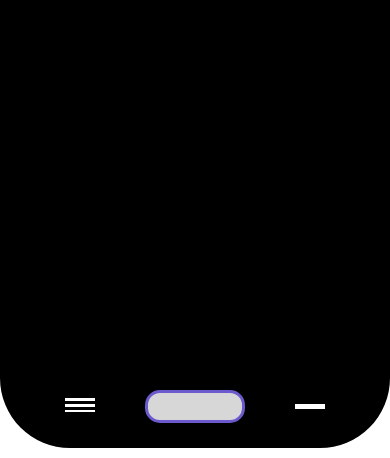
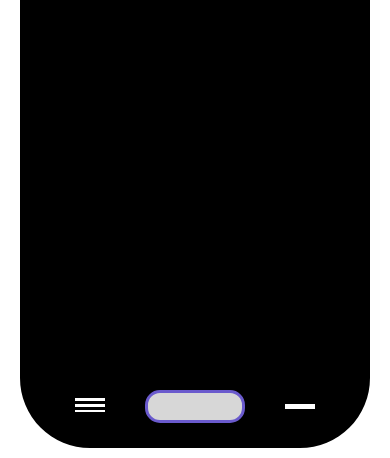
Before and after one commit to Abdulloh-Mamanazirov/Smartphone, a plain HTML site: page index.html in a window 390 px wide. Shown: the part 432-890 px from the top of the page. Drawn offline with Linux system fonts and the light colour scheme.

Commit message:
initial commit

```diff
--- a/style.css
+++ b/style.css
@@ -34,9 +34,12 @@ body {
   border-radius: 70px;
   background-image: linear-gradient(120deg, blue, red);
 }
-@media (max-width:440px) {
+@media (max-width:450px) {
+  body{
+    padding: 10px 20px;
+  }
   .phone{
-    width: 420px;
+    width: 430px;
   }
 }
 
```
